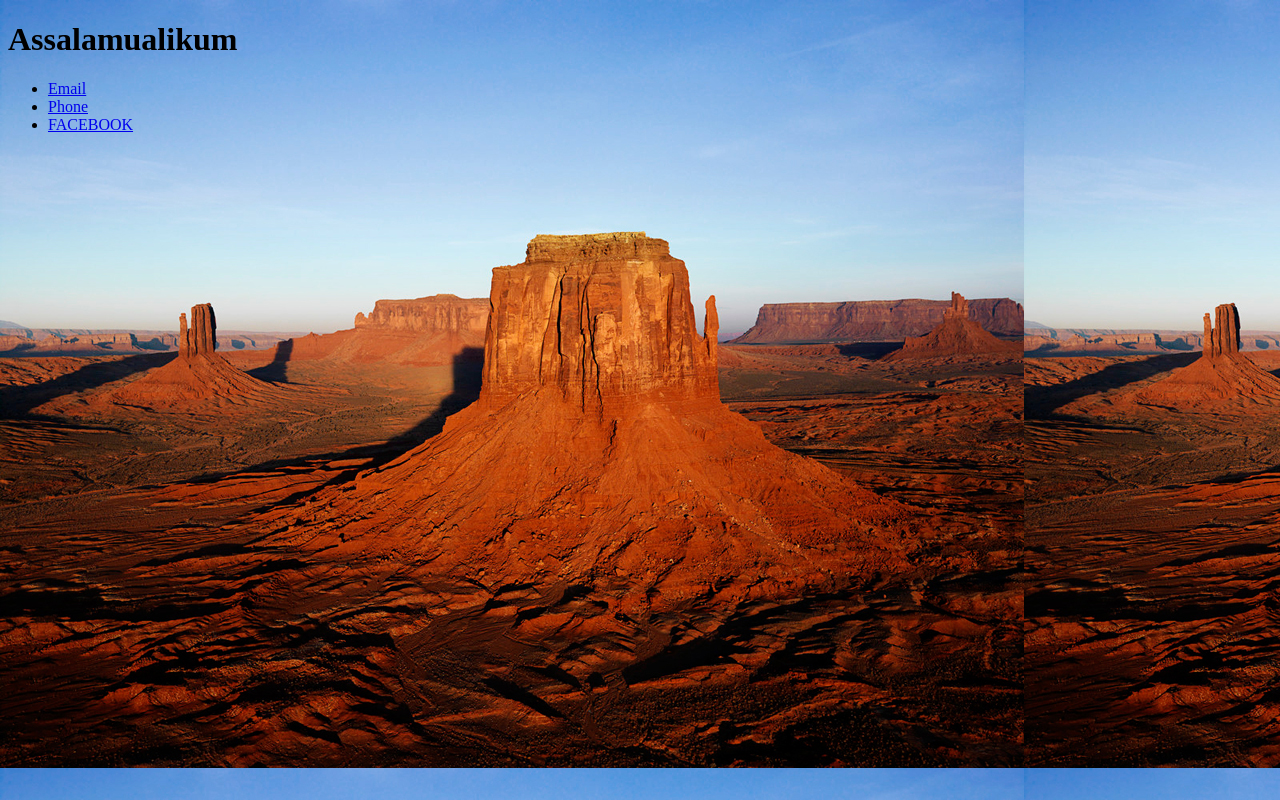
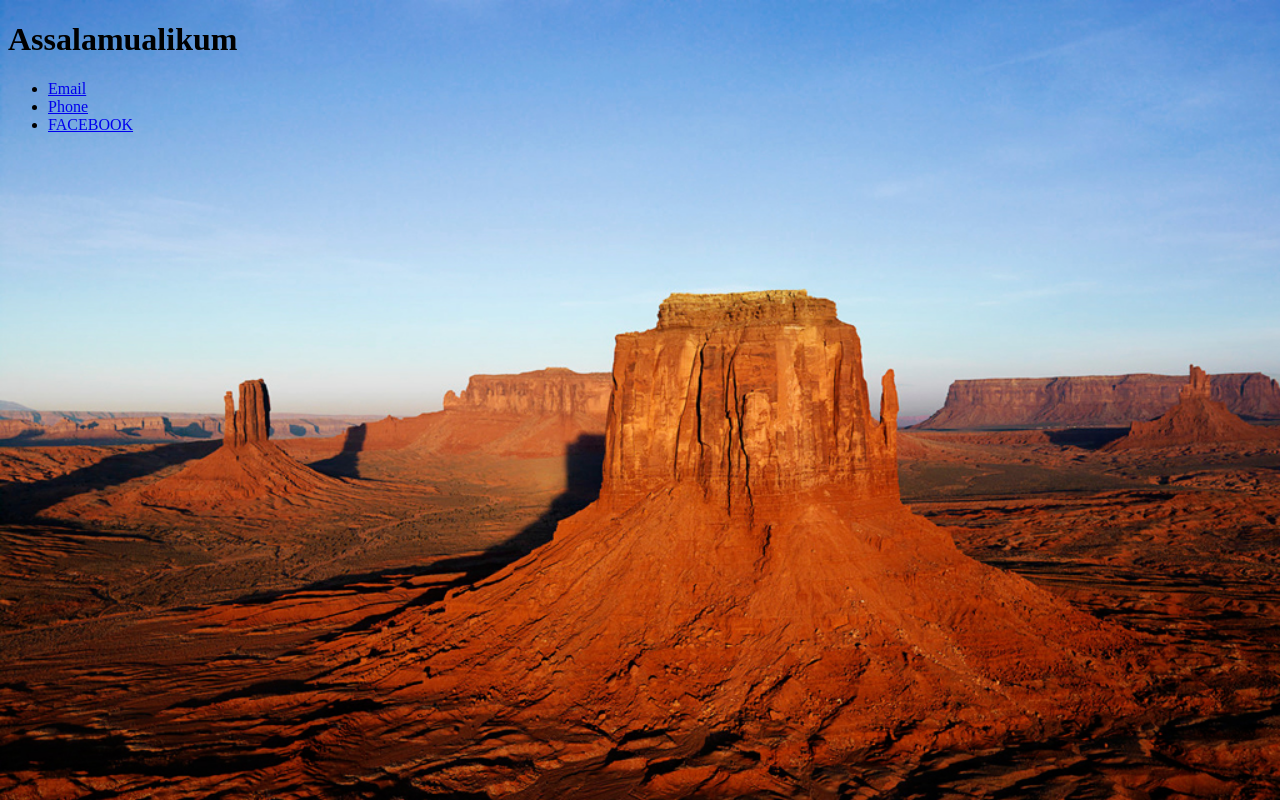
Before and after one commit to starain31/website, a website: page public/index.html in a window 1280 px wide. Drawn offline with Linux system fonts and the light colour scheme.

Commit message:
Update index.html

```diff
--- a/public/index.html
+++ b/public/index.html
@@ -5,7 +5,8 @@
     <title>JABER BIN MAHFUZ</title>
     <style type="text/css">
         body {
-            background-image: url("Desert.jpg")
+            background-image: url("Desert.jpg");
+            background-size: cover;
         }
     </style>
 </head>
```
